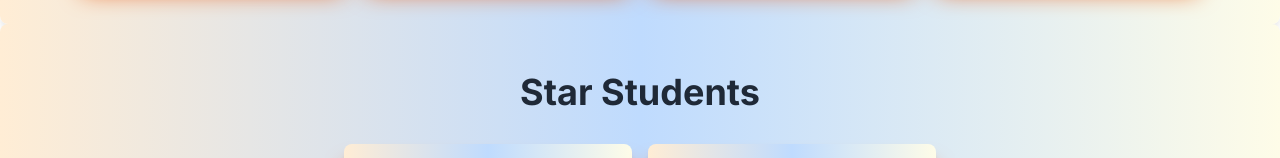
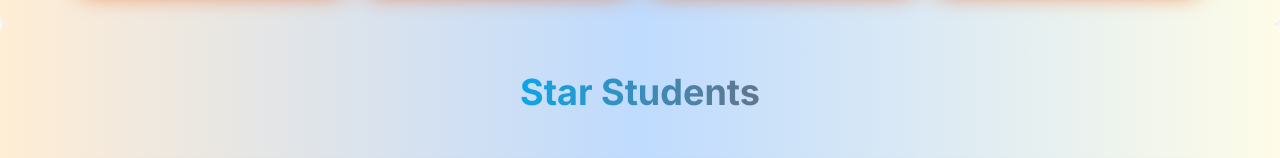
Before and after one commit to A-Gaoba/diploma_version1, a React (Vite) app: page / in a window 1280 px wide. Shown: the part 2486-2644 px from the top of the page. Built offline with nearby package versions, Linux system fonts and the light colour scheme.

Commit message:
add students component

```diff
--- a/src/components/landing/about/About.tsx
+++ b/src/components/landing/about/About.tsx
@@ -3,7 +3,7 @@ import { motion } from "framer-motion";
 
 const About = () => {
   return (
-    <div className="flex flex-col justify-center items-center bg-gradient-to-r from-orange-100 via-blue-200 to-yellow-50 rounded-lg shadow-lg py-12 px-4">
+    <div id="about" className="flex flex-col justify-center items-center bg-gradient-to-r from-orange-100 via-blue-200 to-yellow-50 rounded-lg shadow-lg py-12 px-4">
       <h3 className="text-4xl font-bold text-center mb-12">
         <span className="bg-clip-text text-transparent bg-gradient-to-r from-sky-500 to-slate-500">
           About Us
--- a/src/components/landing/courses/CoursesList.tsx
+++ b/src/components/landing/courses/CoursesList.tsx
@@ -18,7 +18,7 @@ interface CoursesProps {
 
 const Courses: React.FC<CoursesProps> = ({ courses }) => {
   return (
-    <section className="flex flex-col justify-center items-center bg-gradient-to-r from-orange-100 via-blue-200 to-yellow-50 rounded-lg shadow-lg py-12 px-4 w-90 mx-auto my-auto">
+<section id='courses' className="flex flex-col justify-center items-center bg-gradient-to-r from-orange-100 via-blue-200 to-yellow-50 rounded-lg shadow-lg py-12 px-4 w-90 mx-auto my-auto">
 
       <h3 className="text-4xl font-bold text-center mb-12">
         <span className="bg-clip-text text-transparent bg-gradient-to-r from-sky-500 to-slate-500">
--- a/src/components/landing/data/data.ts
+++ b/src/components/landing/data/data.ts
@@ -1,93 +1,111 @@
 // landingData.ts
 
 export const heroData = {
-  title: 'Welcome to Al-Nahdah School',
-  description: 'Empowering Minds, Building Futures.',
-  videoFileName: '../../../public/landing/hero.mp4'
+  title: "Welcome to Al-Nahdah School",
+  description: "Empowering Minds, Building Futures.",
+  videoFileName: "../../../public/landing/hero.mp4",
 };
 
 export const teachersData = [
   {
     id: 1,
-    name: 'John Doe',
-    subject: 'Mathematics',
-    imageUrl: 'https://images.unsplash.com/photo-1568602471122-7832951cc4c5?q=80&w=2070&auto=format&fit=crop&ixlib=rb-4.0.3&ixid=M3wxMjA3fDB8MHxwaG90by1wYWdlfHx8fGVufDB8fHx8fA%3D%3D',
+    name: "John Doe",
+    subject: "Mathematics",
+    imageUrl:
+      "https://images.unsplash.com/photo-1568602471122-7832951cc4c5?q=80&w=2070&auto=format&fit=crop&ixlib=rb-4.0.3&ixid=M3wxMjA3fDB8MHxwaG90by1wYWdlfHx8fGVufDB8fHx8fA%3D%3D",
   },
   {
     id: 2,
-    name: 'Jane Smith',
-    subject: 'Science',
-    imageUrl: 'https://images.unsplash.com/photo-1557862921-37829c790f19?q=80&w=2071&auto=format&fit=crop&ixlib=rb-4.0.3&ixid=M3wxMjA3fDB8MHxwaG90by1wYWdlfHx8fGVufDB8fHx8fA%3D%3D',
+    name: "Jane Smith",
+    subject: "Science",
+    imageUrl:
+      "https://images.unsplash.com/photo-1557862921-37829c790f19?q=80&w=2071&auto=format&fit=crop&ixlib=rb-4.0.3&ixid=M3wxMjA3fDB8MHxwaG90by1wYWdlfHx8fGVufDB8fHx8fA%3D%3D",
   },
   {
     id: 3,
-    name: 'John Doe',
-    subject: 'Mathematics',
-    imageUrl: 'https://images.unsplash.com/photo-1564564321837-a57b7070ac4f?q=80&w=2076&auto=format&fit=crop&ixlib=rb-4.0.3&ixid=M3wxMjA3fDB8MHxwaG90by1wYWdlfHx8fGVufDB8fHx8fA%3D%3D',
+    name: "John Doe",
+    subject: "Mathematics",
+    imageUrl:
+      "https://images.unsplash.com/photo-1564564321837-a57b7070ac4f?q=80&w=2076&auto=format&fit=crop&ixlib=rb-4.0.3&ixid=M3wxMjA3fDB8MHxwaG90by1wYWdlfHx8fGVufDB8fHx8fA%3D%3D",
   },
   {
     id: 4,
-    name: 'Jane Smith',
-    subject: 'Science',
-    imageUrl: 'https://images.unsplash.com/photo-1539571696357-5a69c17a67c6?q=80&w=1974&auto=format&fit=crop&ixlib=rb-4.0.3&ixid=M3wxMjA3fDB8MHxwaG90by1wYWdlfHx8fGVufDB8fHx8fA%3D%3D',
+    name: "Jane Smith",
+    subject: "Science",
+    imageUrl:
+      "https://images.unsplash.com/photo-1539571696357-5a69c17a67c6?q=80&w=1974&auto=format&fit=crop&ixlib=rb-4.0.3&ixid=M3wxMjA3fDB8MHxwaG90by1wYWdlfHx8fGVufDB8fHx8fA%3D%3D",
   },
   {
     id: 5,
-    name: 'Jane Smith',
-    subject: 'Science',
-    imageUrl: 'https://images.unsplash.com/photo-1539571696357-5a69c17a67c6?q=80&w=1974&auto=format&fit=crop&ixlib=rb-4.0.3&ixid=M3wxMjA3fDB8MHxwaG90by1wYWdlfHx8fGVufDB8fHx8fA%3D%3D',
+    name: "Jane Smith",
+    subject: "Science",
+    imageUrl:
+      "https://images.unsplash.com/photo-1539571696357-5a69c17a67c6?q=80&w=1974&auto=format&fit=crop&ixlib=rb-4.0.3&ixid=M3wxMjA3fDB8MHxwaG90by1wYWdlfHx8fGVufDB8fHx8fA%3D%3D",
   },
 ];
 
 export const studentsData = [
   {
     id: 1,
-    name: 'John Doe',
-    class: '10A',
-    achievements: ['Top scorer in Mathematics', 'Science fair winner'],
-    imageUrl: 'path/to/john-doe-image.jpg',
+    name: "John Doe",
+    class: "10A",
+    achievements: ["Top scorer in Mathematics", "Science fair winner"],
+    imageUrl: "../../../../public/landing/student.png",
   },
   {
     id: 2,
-    name: 'Jane Smith',
-    class: '12B',
-    achievements: ['National debate champion', 'Community service award'],
-    imageUrl: 'path/to/jane-smith-image.jpg',
+    name: "Jane Smith",
+    class: "12B",
+    achievements: ["National debate champion", "Community service award"],
+    imageUrl: "./landing/student1.png",
   },
-  // Add more students as needed
+  {
+    id: 3,
+    name: "Alice Johnson",
+    class: "11C",
+    achievements: ["Creative writing contest winner", "Outstanding leadership"],
+    imageUrl: "./landing/student1.png",
+  },
+  {
+    id: 4,
+    name: "Bob Anderson",
+    class: "9D",
+    achievements: ["Mathematics Olympiad participant", "Chess club president"],
+    imageUrl: "/landing/student.png",
+  },
 ];
 
 export const coursesData = [
   {
     id: 1,
-    title: 'Mathematics 101',
-    description: 'Fundamental concepts of mathematics.',
-    instructor: 'Prof. Smith',
-    duration: '12 weeks',
-    imageUrl: '../../../public/landing/math.png',
+    title: "Mathematics 101",
+    description: "Fundamental concepts of mathematics.",
+    instructor: "Prof. Smith",
+    duration: "12 weeks",
+    imageUrl: "../../../public/landing/math.png",
   },
   {
     id: 2,
-    title: 'Science Lab Basics',
-    description: 'Introduction to laboratory practices in science.',
-    instructor: 'Dr. Johnson',
-    duration: '8 weeks',
-    imageUrl: '../../../public/landing/science.png',
+    title: "Science Lab Basics",
+    description: "Introduction to laboratory practices in science.",
+    instructor: "Dr. Johnson",
+    duration: "8 weeks",
+    imageUrl: "../../../public/landing/science.png",
   },
   {
     id: 3,
-    title: 'Physics Fundamentals',
-    description: 'Basic principles of physics.',
-    instructor: 'Dr. Davis',
-    duration: '10 weeks',
-    imageUrl: '../../../public/landing/physics.png',
+    title: "Physics Fundamentals",
+    description: "Basic principles of physics.",
+    instructor: "Dr. Davis",
+    duration: "10 weeks",
+    imageUrl: "../../../public/landing/physics.png",
   },
   {
     id: 4,
-    title: 'Literature Exploration',
-    description: 'Exploring the world of literature.',
-    instructor: 'Prof. Anderson',
-    duration: '6 weeks',
-    imageUrl: '../../../public/landing/literature.png',
+    title: "Literature Exploration",
+    description: "Exploring the world of literature.",
+    instructor: "Prof. Anderson",
+    duration: "6 weeks",
+    imageUrl: "../../../public/landing/literature.png",
   },
 ];
--- a/src/components/landing/shared/Navbar.tsx
+++ b/src/components/landing/shared/Navbar.tsx
@@ -9,12 +9,12 @@ const Navbar = () => {
   };
 
   const navItems = [
-    { id: 1, text: 'Home' },
-    { id: 2, text: 'About' },
-    { id: 3, text: 'Teachers' },
-    { id: 4, text: 'Students' },
-    { id: 5, text: 'Courses' },
-    { id: 6, text: 'Contact' },
+    { id: 1, text: 'Home', link: '/' },
+    { id: 2, text: 'About', link: '#about' },
+    { id: 3, text: 'Teachers', link: '#teachers' },
+    { id: 4, text: 'Students', link: '#students' },
+    { id: 5, text: 'Courses', link: '#courses' },
+    { id: 6, text: 'Contact', link: '#contact' },
   ];
 
   return (
@@ -27,9 +27,9 @@ const Navbar = () => {
         {navItems.map((item) => (
           <li
             key={item.id}
-            className='px-4 p-2 hover:bg-white rounded-md m-2 cursor-pointer duration-300 hover:text-black'
+            className='px-4 p-2 hover:bg-sky-600 hover:text-dark-purple rounded-md m-2 duration-300 '
           >
-            {item.text}
+            <a href={item.link} className='text-white cursor-pointer'>{item.text}</a>
           </li>
         ))}
         <li className=' self-center'>
@@ -61,7 +61,7 @@ const Navbar = () => {
             className={`p-4 border-b rounded-md hover:text-dark-purple hover:bg-white cursor-pointer ${index === 0 ? 'mt-8' : ''
               }`}
           >
-            {item.text}
+            <a href={item.link}>{item.text}</a>
           </li>
         ))}
 
--- a/src/components/landing/students/StudensList.tsx
+++ b/src/components/landing/students/StudensList.tsx
@@ -17,14 +17,18 @@ interface StudentsProps {
 
 const Students: React.FC<StudentsProps> = ({ students }) => {
   return (
-    <section className="flex flex-col justify-center items-center bg-gradient-to-r from-orange-100 via-blue-200 to-yellow-50 rounded-lg shadow-lg py-12 px-4 w-90 mx-auto my-auto">
-      <h1 className="text-4xl font-bold mb-8 text-center text-gray-800">Star Students</h1>
+    <section id='students' className="flex flex-col justify-center items-center bg-gradient-to-r from-orange-100 via-blue-200 to-yellow-50 rounded-lg shadow-lg py-12 px-4 w-90 mx-auto my-auto">
+      <h3 className="text-4xl font-bold text-center mb-12">
+        <span className="bg-clip-text text-transparent bg-gradient-to-r from-sky-500 to-slate-500">
+        Star Students
+        </span>
+      </h3>
 
       <motion.div
         initial={{ opacity: 0 }}
         animate={{ opacity: 1 }}
         transition={{ duration: 1 }}
-        className="flex justify-center flex-wrap gap-4 w-[90%] 2xl:w-[80%]"
+        className="flex justify-center gap-4 w-[90%] 2xl:w-[80%]"
       >
         {students.map((student) => (
           <motion.div
@@ -40,7 +44,7 @@ const Students: React.FC<StudentsProps> = ({ students }) => {
               initial={{ opacity: 0 }}
               animate={{ opacity: 1 }}
               transition={{ duration: 0.6, delay: 0.2 }}
-              className="w-64 h-72 object-cover rounded-md mb-4 bg-white"
+              className="w-64 h-72 object-contain rounded-md mb-4 bg-white"
             />
             <motion.h2
               initial={{ opacity: 0 }}
--- a/src/components/landing/teachers/TeachersList.tsx
+++ b/src/components/landing/teachers/TeachersList.tsx
@@ -14,7 +14,7 @@ interface TeachersProps {
 
 const Teachers: React.FC<TeachersProps> = ({ teachers }) => {
   return (
-    <div className="flex flex-col justify-center items-center bg-gradient-to-r from-orange-100 via-blue-200 to-yellow-50 rounded-lg shadow-lg py-12 px-4">
+    <div id='teachers' className="flex flex-col justify-center items-center bg-gradient-to-r from-orange-100 via-blue-200 to-yellow-50 rounded-lg shadow-lg py-12 px-4">
       <h3 className="text-4xl font-bold text-center mb-12">
         <span className="bg-clip-text text-transparent bg-gradient-to-r from-sky-500 to-slate-500">
           Meat Our Teachers
```
Also changed, not shown: public/landing/student.png (added), public/landing/student1.png (added).
